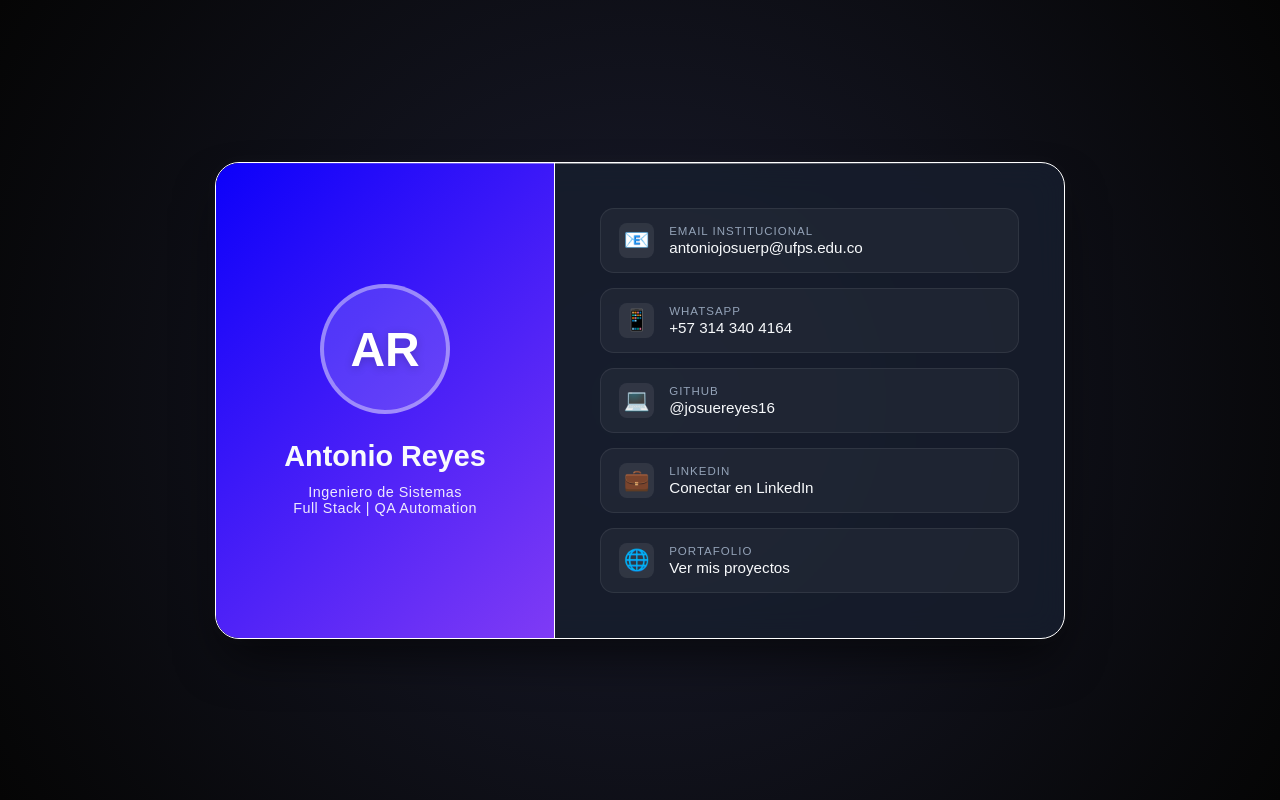
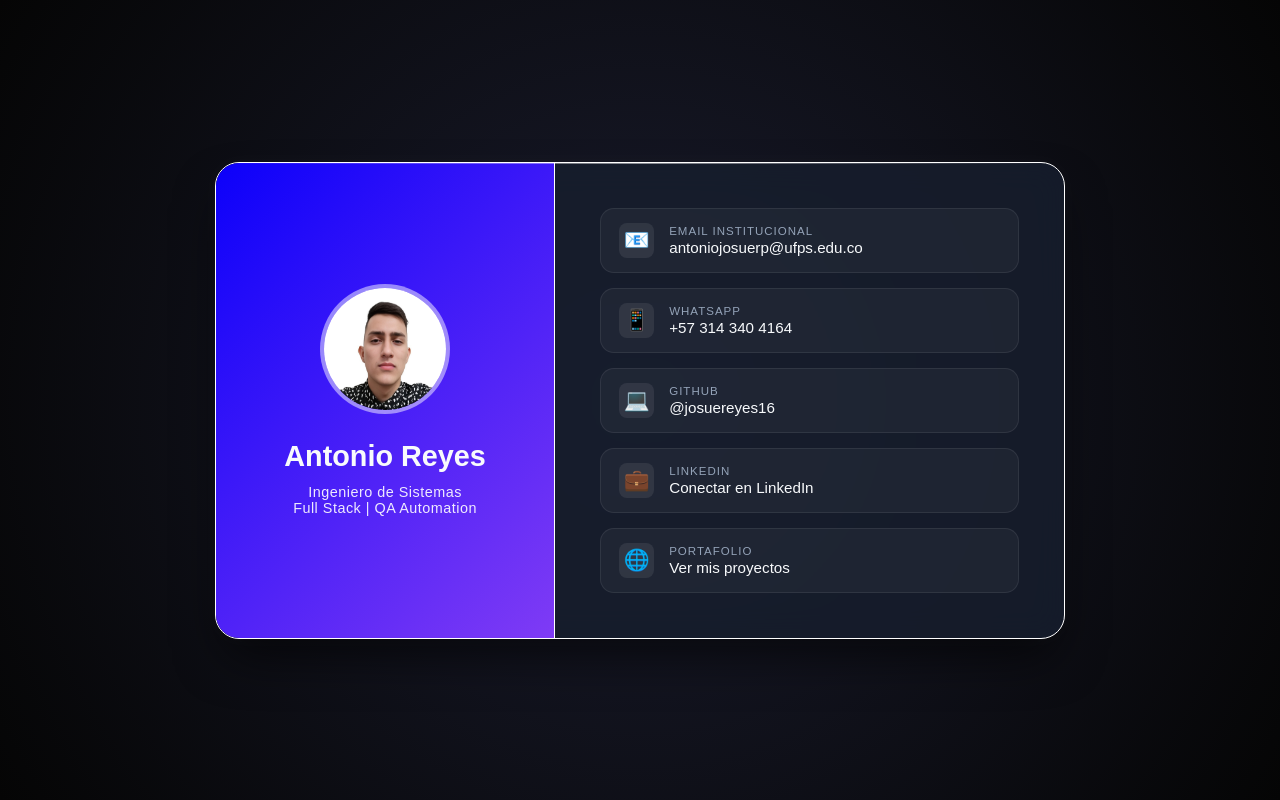
Before and after one commit to josuereyes16/Business-card, a plain HTML site: page index.html in a window 1280 px wide. Drawn offline with Linux system fonts and the light colour scheme.

Commit message:
feat: "imgs full"

```diff
--- a/index.html
+++ b/index.html
@@ -10,7 +10,9 @@
 
     <div class="card">
         <div class="photo-section">
-            <div class="photo-placeholder">AR</div>
+            <!-- <div class="photo-placeholder">AR</div> -->
+             <img src="imgs/foto5.jpg" alt="Antonio Reyes" class="photo-placeholder">
+
             <h1 class="name">Antonio Reyes</h1>
             <p class="title">Ingeniero de Sistemas<br>Full Stack | QA Automation</p>
         </div>
```
Also changed, not shown: imgs/foto1.png (added), imgs/foto2.png (added), imgs/foto3.jpg (added), imgs/foto4.jpg (added), imgs/foto5.jpg (added).
